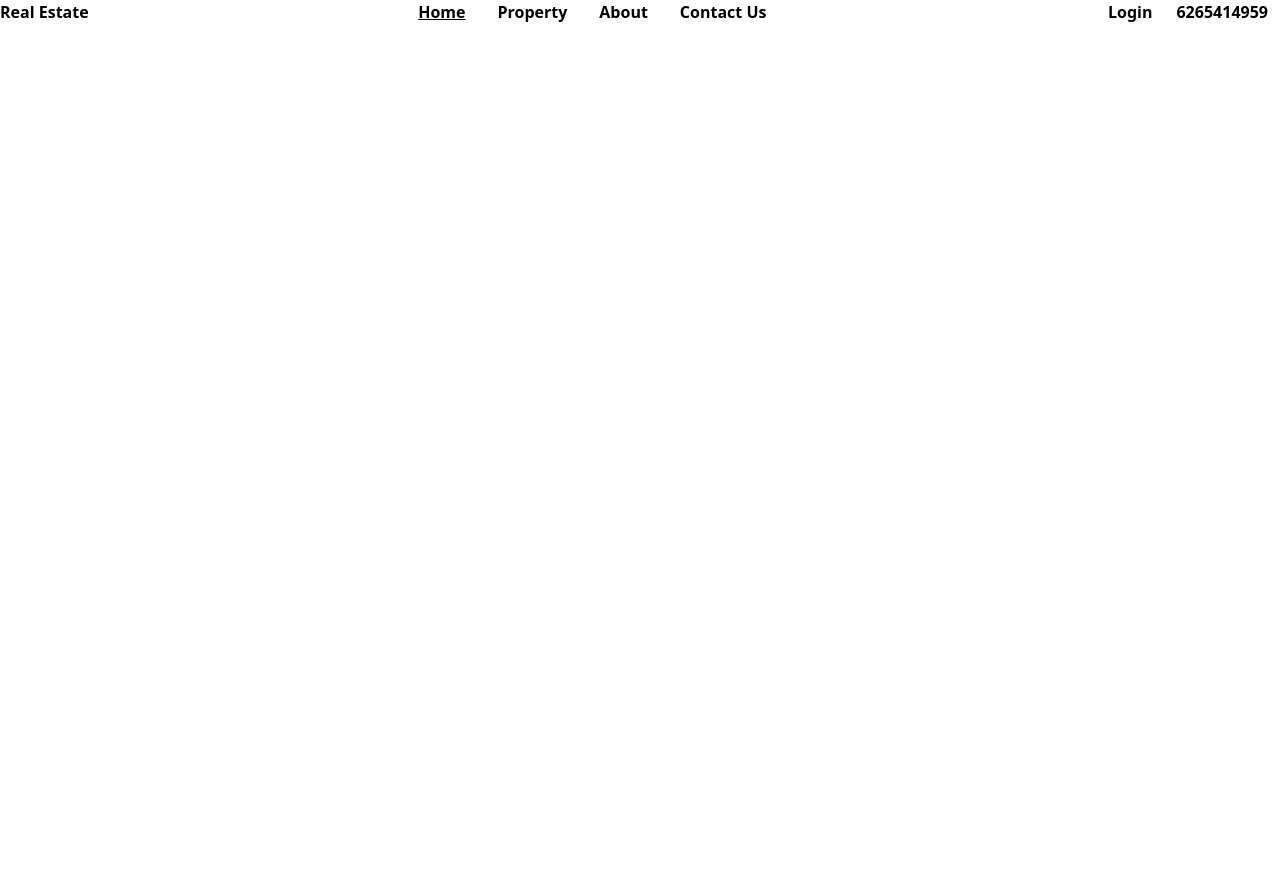
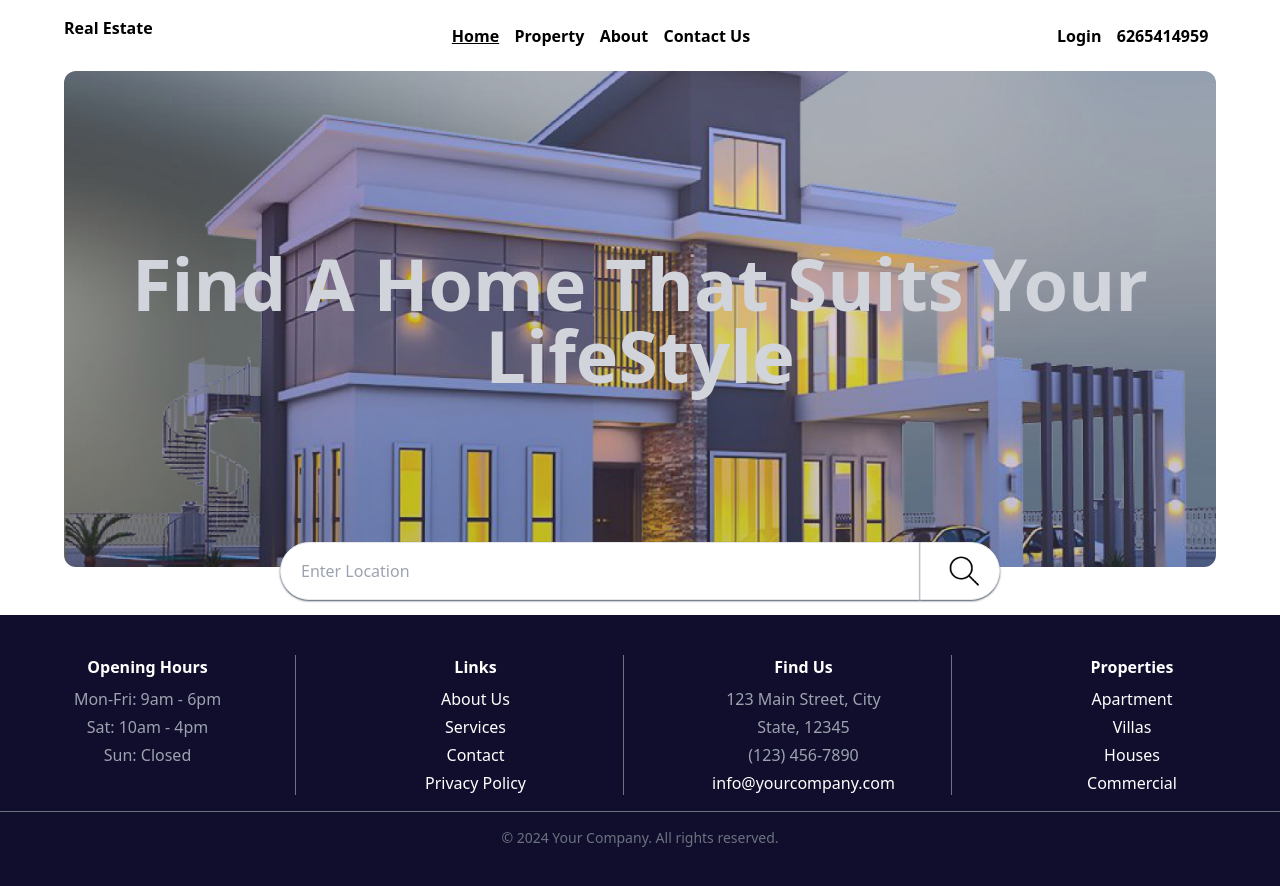
Before and after one commit to mayushh/house-renting, a React (Create React App) app: page / in a window 1280 px wide. Before the commit the page ends 800 px from the top, so only its background shows below. Built offline with nearby package versions, Linux system fonts and the light colour scheme.

Commit message:
header footer done

```diff
--- a/src/App.css
+++ b/src/App.css
@@ -1,16 +1,5 @@
 .App {
   text-align: center;
-}
-
-.App-logo {
-  height: 40vmin;
-  pointer-events: none;
-}
-
-@media (prefers-reduced-motion: no-preference) {
-  .App-logo {
-    animation: App-logo-spin infinite 20s linear;
-  }
 }
 
 .App-header {
@@ -28,11 +17,11 @@
   color: #61dafb;
 }
 
-@keyframes App-logo-spin {
-  from {
-    transform: rotate(0deg);
-  }
-  to {
-    transform: rotate(360deg);
-  }
+.bg{
+  background-image: url(./components/hero.jpg);
+  background-size: cover; /* Ensures the background covers the entire element */
+    background-repeat: no-repeat; /* Prevents the image from repeating */
+    background-position: center center; /* Centers the image */
+    height: 62vh; /* Ensures the body element takes up the full viewport height */
+    margin: 0;
 }
--- a/src/App.js
+++ b/src/App.js
@@ -1,11 +1,15 @@
 import logo from './logo.svg';
 import Header from './components/Header';
 import './App.css';
+import Footer from './components/Footer';
+import Body from './components/Body';
 
 function App() {
   return (
     <div className="App">
       <Header/>
+      <Body/>
+      <Footer/>
     </div>
   );
 }
--- /dev/null
+++ b/src/components/Body.js
@@ -0,0 +1,29 @@
+import React, { useState } from 'react'
+import img from './img.jpg'
+import heroImage from './hero.jpg'
+const Body = () => {
+    const [location, setloaction] = useState("");
+    const handleOnChange=(e)=>{
+        setloaction(e.target.value)
+    }
+  return (
+    <div className='flex justify-center'>
+    <div className='flex-wrap  justify-center pb-10'>
+        {/* heading section */}
+        <div className='rounded-xl w-[90vw] m-auto h-[100vw] overflow-hidden bg flex items-center justify-center  '>
+            <h1 className='text-7xl text-gray-300 font-semibold' >Find A Home That Suits Your LifeStyle</h1>
+        </div>
+        {/* "seach section" */}
+        <div>
+        <div className='flex flex-wrap w-auto justify-center m-[-25px]'>
+                    <input value={location} onChange={(e)=>handleOnChange(e)}  placeholder="Enter Location"   className=' w-[50vw] search-box p-2 pl-5 shadow-sm shadow-gray-600 outline-none rounded-l-full border  border-gray-200   ' type="text"  />
+                    <div className='hover:w-28 p-2 shadow-sm shadow-gray-600  rounded-r-full borderborder-gray-400 border border-gray-200 bg-white w-20' ><img className='ml-4  h-10' src={img}  /></div>
+                </div>
+        </div>
+
+    </div>
+    </div>
+  )
+}
+
+export default Body
--- a/src/components/Card.js
+++ b/src/components/Card.js
@@ -0,0 +1,10 @@
+import React from 'react'
+
+const Card = () => {
+  return (
+    <div></div>
+
+  )
+}
+
+export default Card
--- a/src/components/Footer.js
+++ b/src/components/Footer.js
@@ -0,0 +1,61 @@
+// Footer.js
+import React from 'react';
+
+const Footer = () => {
+  return (
+    <footer className="bg-customPurple text-white py-10">
+      <div className="container mx-auto grid grid-cols-1 md:grid-cols-4 gap-8 ">
+        {/* Opening Hours */}
+        <div className='border-r border-gray-500'>
+          <h4 className="font-bold mb-2">Opening Hours</h4>
+          <ul className="space-y-1">
+            <li className="text-gray-400">Mon-Fri: 9am - 6pm</li>
+            <li className="text-gray-400">Sat: 10am - 4pm</li>
+            <li className="text-gray-400">Sun: Closed</li>
+          </ul>
+        </div>
+
+        {/* Links */}
+        <div className='border-r border-gray-500'>
+          <h4 className="font-bold mb-2">Links</h4>
+          <ul className="space-y-1">
+            <li><a href="/about" className="hover:text-gray-400">About Us</a></li>
+            <li><a href="/services" className="hover:text-gray-400">Services</a></li>
+            <li><a href="/contact" className="hover:text-gray-400">Contact</a></li>
+            <li><a href="/privacy" className="hover:text-gray-400">Privacy Policy</a></li>
+          </ul>
+        </div>
+
+        {/* Find Us */}
+        <div className='border-r border-gray-500'>
+          <h4 className="font-bold mb-2">Find Us</h4>
+          <ul className="space-y-1">
+            <li className="text-gray-400">123 Main Street, City</li>
+            <li className="text-gray-400">State, 12345</li>
+            <li className="text-gray-400">(123) 456-7890</li>
+            <li><a href="mailto:info@yourcompany.com" className="hover:text-gray-400">info@yourcompany.com</a></li>
+          </ul>
+        </div>
+
+        {/* Properties */}
+        <div>
+          <h4 className="font-bold mb-2 ">Properties</h4>
+          <div className="space-y-1">
+            <div ><a href="/property1" className="hover:text-gray-400">Apartment</a></div>
+            <div ><a href="/property2" className="hover:text-gray-400">Villas</a></div>
+            <div ><a href="/property3" className="hover:text-gray-400">Houses </a></div>
+            <div ><a href="/property4" className="hover:text-gray-400">Commercial</a></div>
+          </div>
+        </div>
+      </div>
+      {/* Company Info */}
+       {/* Divider */}
+       <div className="border-t border-gray-500 my-4"></div>
+      <div className="container mx-auto mt-4 text-center text-gray-500 text-sm">
+        <p>&copy; 2024 Your Company. All rights reserved.</p>
+      </div>
+    </footer>
+  );
+};
+
+export default Footer;
--- a/src/components/Header.js
+++ b/src/components/Header.js
@@ -2,30 +2,32 @@ import React from 'react'
 
 const Header = () => {
   return (
-    <div className='flex  justify-between font-semibold'>
+    <div className='flex justify-center'>
+    <div className='flex  justify-between font-semibold my-4 w-[90vw]'>
       <div>
-      <span className='font-bold'>Real Estate</span>
+      <span className='font-bold my-[.6vw]'>Real Estate</span>
       </div>
       <div>
-        <ul className='flex font-semibold'>
-          <li className='mx-4 underline'>
+        <ul className=' flex font-semibold'>
+          <li className=' underline m-[.6vw]'>
             Home
           </li >
-          <li className='mx-4'>
+          <li className='m-[.6vw]'>
             Property
           </li>
-          <li className='mx-4'>
+          <li className='m-[.6vw]'>
             About
           </li>
-          <li className='mx-4'>
+          <li className='m-[.6vw]'>
             Contact Us
           </li>
         </ul>
       </div>
       <div className='flex '>
-        <div className='mx-3'>Login</div>
-        <div className='mx-3'>6265414959</div>
+        <div className='m-[.6vw]'>Login</div>
+        <div className='m-[.6vw]'>6265414959</div>
       </div>
+    </div>
     </div>
   )
 }
--- a/tailwind.config.js
+++ b/tailwind.config.js
@@ -4,7 +4,11 @@ module.exports = {
     "./src/**/*.{js,jsx,ts,tsx}",
   ],
   theme: {
-    extend: {},
+    extend: {
+      colors: {
+        customPurple: '#100E2C',
+      },
+    },
   },
   plugins: [],
 }
```
Also changed, not shown: src/components/hero.jpg (added), src/components/img.jpg (added).
